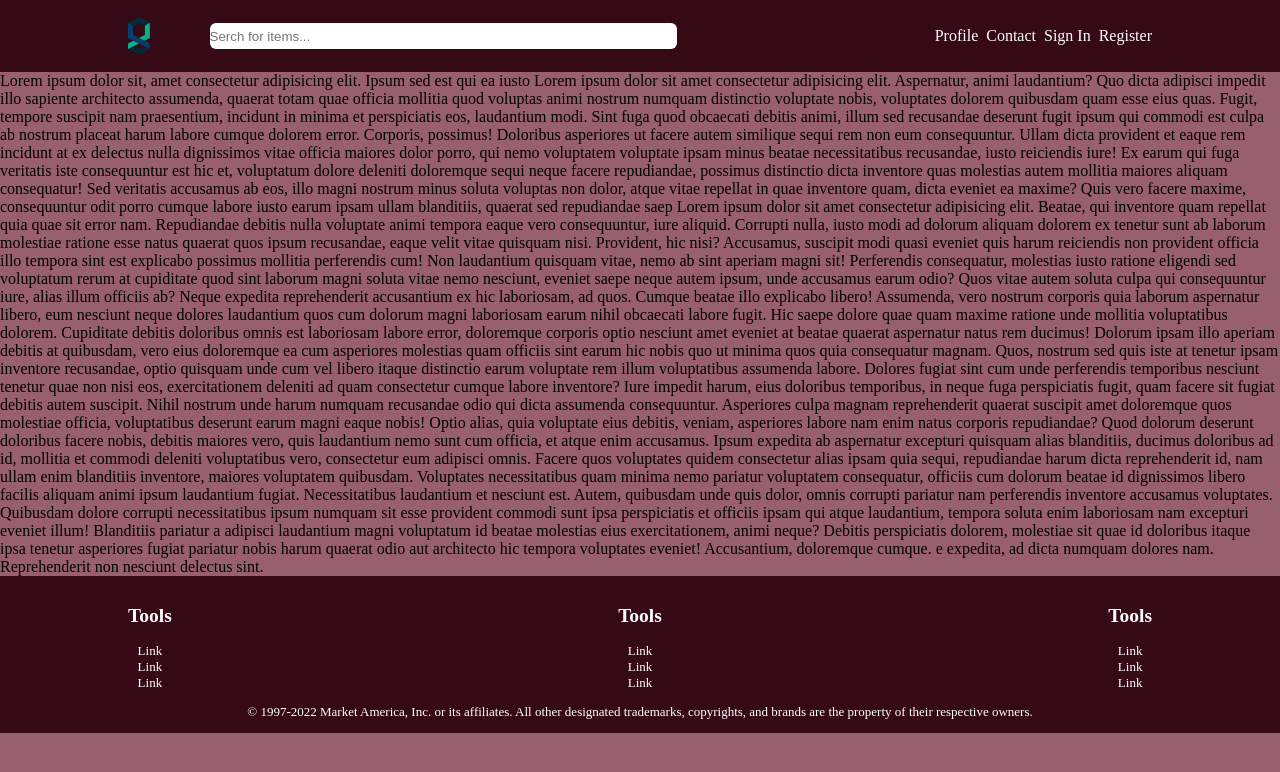
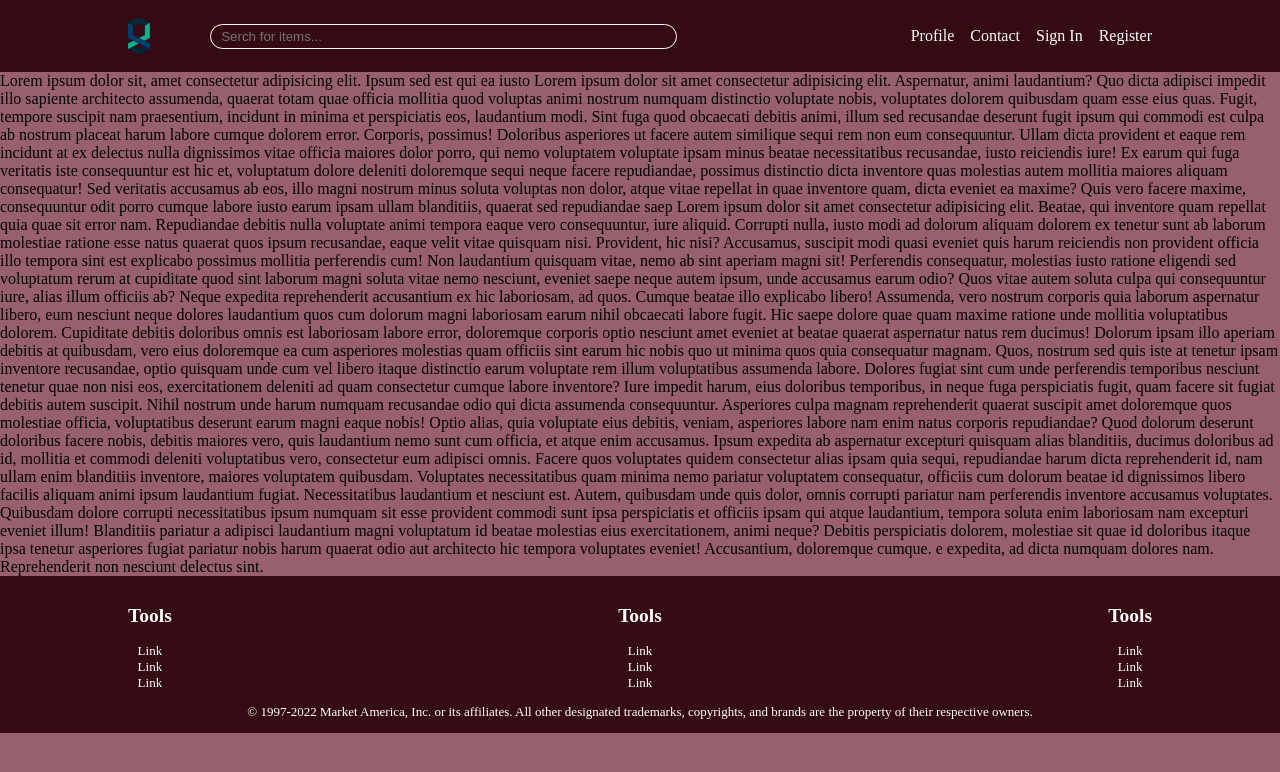
Before and after one commit to Harelk1015/Shop-app, a React (Create React App) app: page / in a window 1280 px wide. Shown: the top 772 px of the page. Built offline with nearby package versions, Linux system fonts and the light colour scheme; a web font is replaced by a local one.

Commit message:
first commit

```diff
--- a/src/components/ui/NavBar/NavBar.scss
+++ b/src/components/ui/NavBar/NavBar.scss
@@ -25,9 +25,21 @@ header {
   padding: 0.3em 0;
 }
 
+
 .nav__search {
-  border: none;
-  border-radius: 6px;
+  padding: 0.4em 0;
+  width: 100%;
+  // background-color: #360a14;
+  // border: white solid 2px;
+}
+
+.nav__input {
+  width: 50%;
+  border-radius: 13px;
+  padding: .3em .8em;
+  border: white solid 1px;
+  background-color: #360a14;
+  color: white;
 }
 
 .nav__link {
@@ -38,7 +50,6 @@ header {
 .nav__link:hover {
   opacity: 50%;
 }
-
 
 .nav-toggle {
   cursor: pointer;
@@ -90,9 +101,9 @@ header {
 }
 
 /* made changes here from video
-     to make it more accessible.
+to make it more accessible.
 
-     Works the same :) */
+Works the same :) */
 .nav {
   visibility: hidden;
   height: 0;
@@ -135,6 +146,17 @@ header {
   .nav__search {
     padding: 0.4em 0;
     width: 100%;
+    // background-color: #360a14;
+    // border: white solid 2px;
+  }
+
+  .nav__input {
+    width: 100%;
+    border-radius: 13px;
+    padding: .3em .8em;
+    border: white solid 1px;
+    background-color: #360a14;
+    color: white;
   }
 
   .nav__list {
@@ -147,6 +169,10 @@ header {
     margin-left: 0.5em;
   }
 
+  .nav__item + .nav__item {
+    margin-left: 1em;
+  }
+
   .logo {
     align-self: center;
   }
--- a/src/components/ui/NavBar/NavBar.tsx
+++ b/src/components/ui/NavBar/NavBar.tsx
@@ -26,7 +26,7 @@ const NavBar = () => {
             <li className="nav__item nav__search">
               <input
                 placeholder="Serch for items..."
-                className="nav__search"
+                className="nav__input"
                 type="text"
                 id="serch"
                 name="serch"
```
